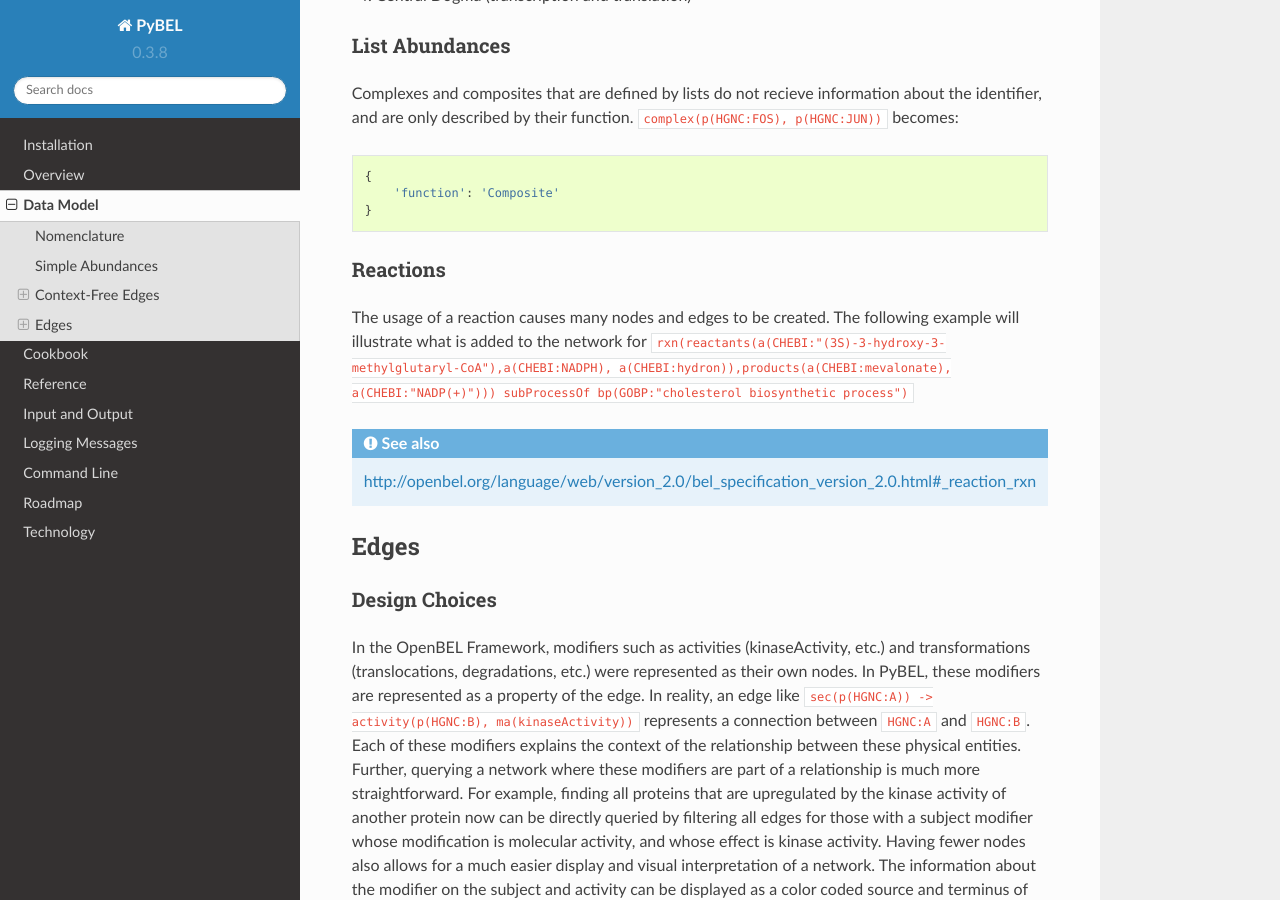
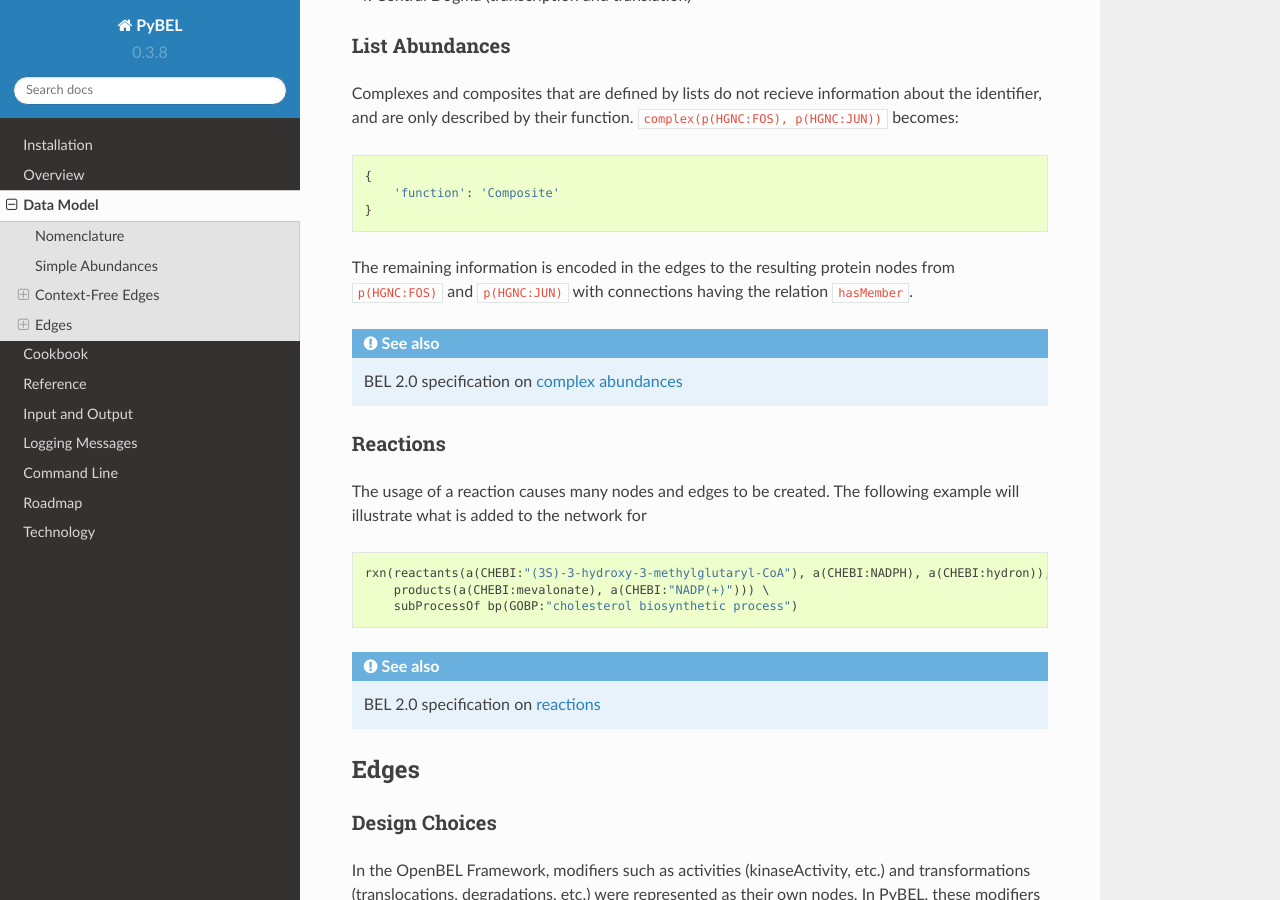
Before and after one commit to pybel/pybel, a Sphinx documentation site: the page built from docs/source/datamodel.rst, in a window 1280 px wide and 900 px high, scrolled down 2421 px. Built offline with Sphinx 7.4.7 and the Read the Docs theme 2.0.0, drawn with Linux system fonts in a browser that asks for light colours; some of the changed text lies outside the part shown.

Commit message:
More doc improvements
[skip ci]

```diff
--- a/docs/source/datamodel.rst
+++ b/docs/source/datamodel.rst
@@ -92,12 +91,27 @@ described by their function. :code:`complex(p(HGNC:FOS), p(HGNC:JUN))` becomes:
         'function': 'Composite'
     }
 
+The remaining information is encoded in the edges to the resulting protein nodes from :code:`p(HGNC:FOS)` and
+:code:`p(HGNC:JUN)` with connections having the relation :code:`hasMember`.
+
+.. seealso::
+
+    BEL 2.0 specification on `complex abundances <http://openbel.org/language/web/version_2.0/bel_specification_version_2.0.html#XcomplexA>`_
+
 Reactions
 ~~~~~~~~~
 The usage of a reaction causes many nodes and edges to be created. The following example will illustrate what is
-added to the network for :code:`rxn(reactants(a(CHEBI:"(3S)-3-hydroxy-3-methylglutaryl-CoA"),a(CHEBI:NADPH), a(CHEBI:hydron)),products(a(CHEBI:mevalonate), a(CHEBI:"NADP(+)"))) subProcessOf bp(GOBP:"cholesterol biosynthetic process")`
+added to the network for
 
-.. seealso:: http://openbel.org/language/web/version_2.0/bel_specification_version_2.0.html#_reaction_rxn
+.. code::
+
+    rxn(reactants(a(CHEBI:"(3S)-3-hydroxy-3-methylglutaryl-CoA"), a(CHEBI:NADPH), a(CHEBI:hydron)),\
+        products(a(CHEBI:mevalonate), a(CHEBI:"NADP(+)"))) \
+        subProcessOf bp(GOBP:"cholesterol biosynthetic process")
+
+.. seealso::
+
+    BEL 2.0 specification on `reactions <http://openbel.org/language/web/version_2.0/bel_specification_version_2.0.html#_reaction_rxn>`_
 
 Edges
 -----
@@ -204,7 +218,9 @@ Translocations have their own unique syntax. :code:`p(HGNC:YFG1) -> sec(p(HGNC:Y
         },
     }
 
-.. seealso:: http://openbel.org/language/web/version_2.0/bel_specification_version_2.0.html#_translocations
+.. seealso::
+
+    BEL 2.0 specification on `translocations <http://openbel.org/language/web/version_2.0/bel_specification_version_2.0.html#_translocations>`_
 
 Degradations
 ~~~~~~~~~~~~
@@ -220,9 +236,6 @@ Degradations are more simple, because there's no 'effect' entry. :code:`p(HGNC:Y
         },
     }
 
-.. seealso:: http://openbel.org/language/web/version_2.0/bel_specification_version_2.0.html#_degradation_deg
+.. seealso::
 
-
-
-The remaining information is encoded in the edges to the resulting protein nodes from :code:`p(HGNC:FOS)` and
-:code:`p(HGNC:JUN)` with connections having the relation :code:`hasMember`.
+    BEL 2.0 specification on `degradations <http://openbel.org/language/web/version_2.0/bel_specification_version_2.0.html#_degradation_deg>`_
```
Also changed, not shown: other parts of docs/source/datamodel.rst (+1 -2 lines).
